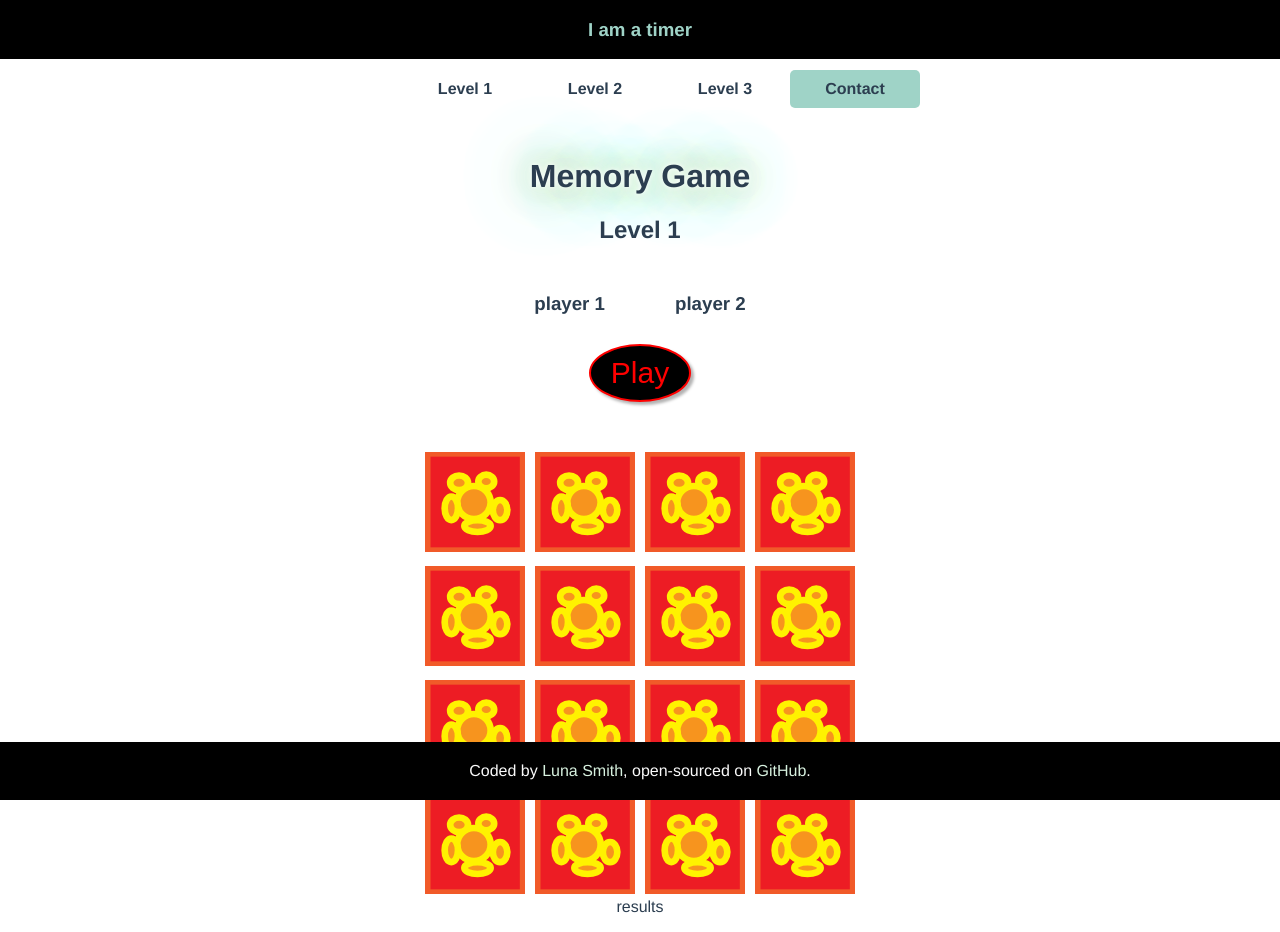
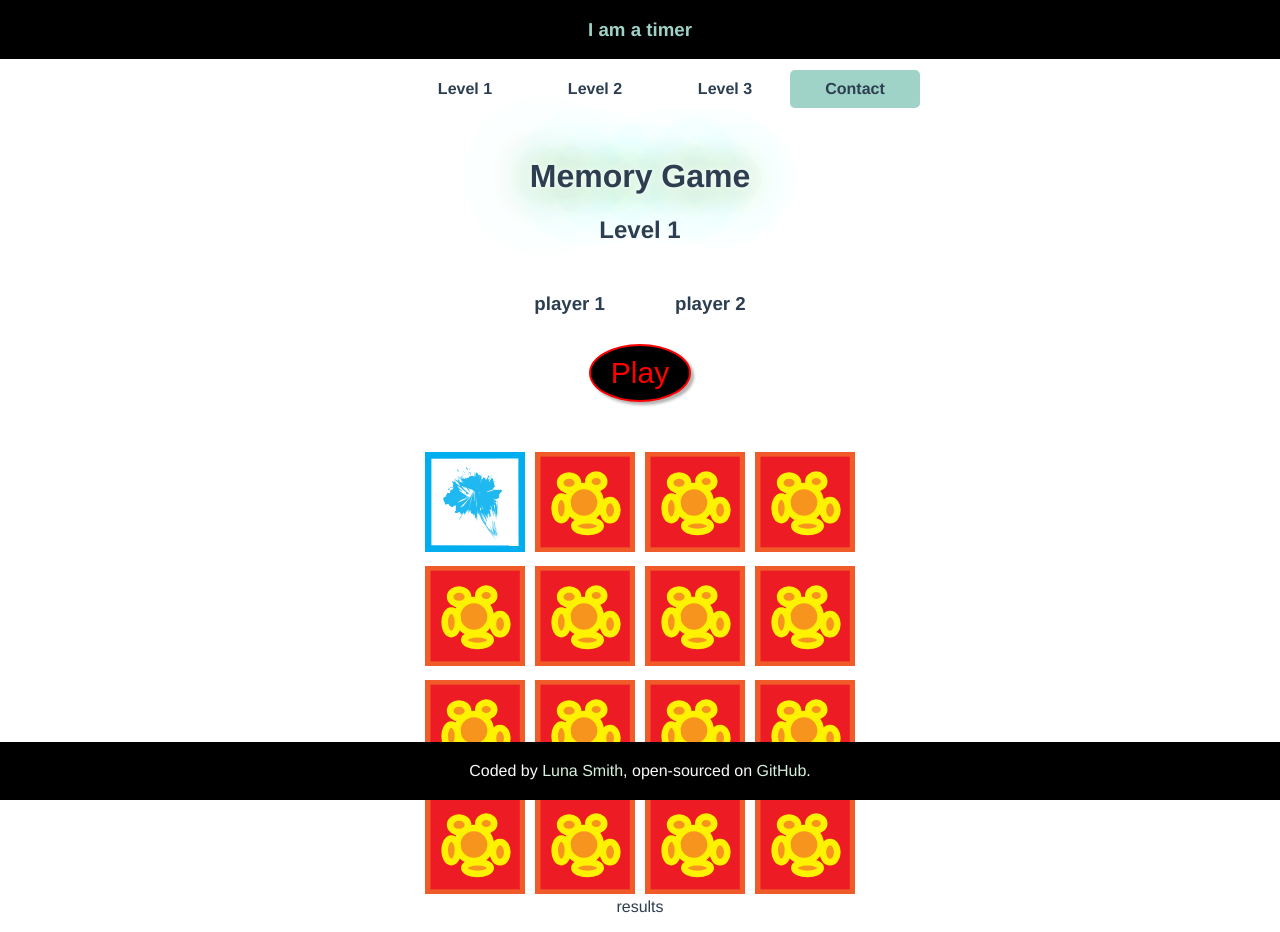
Before and after one commit to Lu-Smith/memory_game_vue, a Vue app: page / in a window 1280 px wide. Both pictures are taken after a click on the element 475 px from the left and 503 px from the top of the page. Built offline with nearby package versions, Linux system fonts and the light colour scheme.

Commit message:
Updated GameGrid.vue

```diff
--- a/src/assets/cards.d.ts
+++ b/src/assets/cards.d.ts
@@ -3,5 +3,5 @@ declare module '*.svg' {
     export default value;
   }
 
-  declare const cards1: { id: number; src: string; alt: string }[];
+  declare const cards1: { id: number; src: string; alt: string, clicked: boolean }[];
   export default cards1;
--- a/src/components/Game/GameGrid.vue
+++ b/src/components/Game/GameGrid.vue
@@ -1,8 +1,9 @@
 <template>
   <button @click='playGame'>Play</button>
   <div class="grid">
-    <div v-for="cell in cells" :key="cell.id" @click="uncoverCard(cell.id)">
-        <img :src="imgSrc" :alt="imgAlt">
+    <div v-for="cell in cells" :key="cell.id" @click="uncoverCard(cell)">
+        <img v-if="!cell.clicked" :src="imgSrc" :alt="imgAlt" />
+        <img v-else :src="require(`../../assets/images/${cell.src}`)" :alt="cell.alt" />
     </div>
   </div>
   <p>results {{ hello }}</p>
@@ -15,35 +16,42 @@ interface Cell {
   id: number;
   src: string;
   alt: string;
+  clicked: boolean
 }
 
 interface PlayGame {
   hello: string,
   cells: Cell[],
   imgSrc: string,
-  imgAlt: string
+  imgAlt: string,
 }
 
 export default {
     data() {
         return {
-            cells: [...cards1] as Cell[],
+            cells: cards1.map((card: Cell) => ({ ...card, clicked: false })),
             hello: '',
             imgSrc: require("../../assets/images/MemoCard2.1.svg"),
-            imgAlt: "top of the memo card"
+            imgAlt: "top of the memo card",
         }
     },
     methods: {
         playGame(this: PlayGame){
             this.hello = ' hello'
-            this.imgSrc = "../../assets/images/MemoCard2.1.svg",
+            this.imgSrc = require("../../assets/images/MemoCard2.1.svg"),
             this.imgAlt = "top of the memo card"
         },
-        uncoverCard(id: number) {
-            // <img :src="require(`../../assets/images/${cell.src}`)" :alt="cell.alt" class="uncoverd-card">
+        uncoverCard(this: PlayGame, cell: Cell) {
+            console.log(cell.id)
+            this.cells = this.cells.map((c: Cell) => {
+        if (c.id === cell.id) {
+          return { ...c, clicked: true };
+        } else {
+          return c;
+        }
+            })
         }
     }
-
 }
 </script>
 
```
